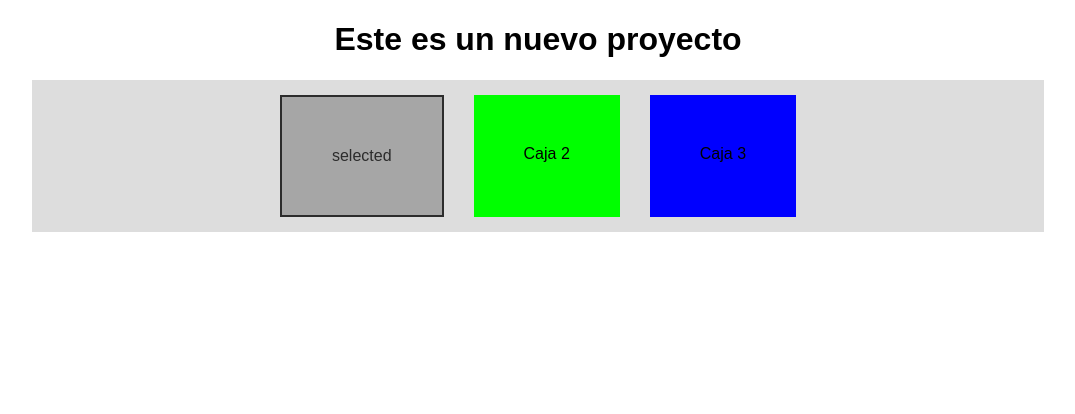
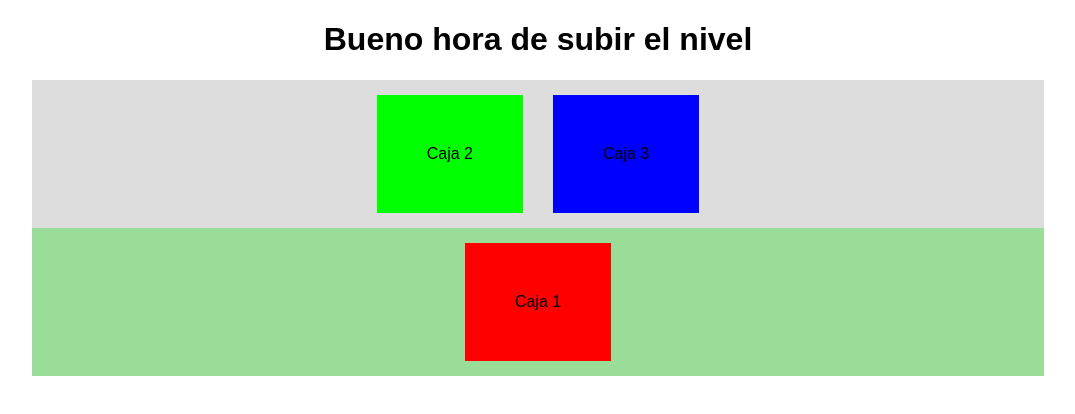
Before and after one commit to ErickOwo/Practica-de-Git, a plain HTML site: page index.html in a window 1280 px wide. Both pictures are taken after a click on the element "Caja 1". Shown: the whole page, without its empty margins (102-1177 px from the left). Drawn offline with Linux system fonts and the light colour scheme.

Commit message:
Versión alfa

```diff
--- a/code/codigo.js
+++ b/code/codigo.js
@@ -1,10 +1,11 @@
-const cajas = document.querySelectorAll(".caja")
+const cajas = document.querySelectorAll(".caja");
+const contRespuesta = document.querySelector(".cont-respuesta");
+
 
 cajas.forEach(element => {
     element.addEventListener("click",()=>{
-        element.textContent = "selected";
-        element.style.background = "#999";
-        element.style.opacity = ".8"
-        element.style.border = "2px solid #000"
+        const respuesta = document.createElement("DIV");
+        respuesta.textContent = element.textContent;
+        contRespuesta.appendChild(element);
     })
 });
--- a/css/style.css
+++ b/css/style.css
@@ -23,3 +23,10 @@ body {
 .caja-3{
     background-color: #00f;
 }
+.cont-respuesta {
+    display: flex;
+    width: 80%;
+    justify-content: center;
+    background-color: #9d9;
+    margin: auto;
+}
--- a/index.html
+++ b/index.html
@@ -8,12 +8,13 @@
     <link rel="stylesheet" href="css/style.css">
 </head>
 <body>
-    <H1>Este es un nuevo proyecto</H1>
+    <H1>Bueno hora de subir el nivel</H1>
     <div class="container">
         <div class="caja caja-1">Caja 1</div>
         <div class="caja caja-2">Caja 2</div>
         <div class="caja caja-3">Caja 3</div>
     </div>
+    <div class="cont-respuesta"></div>
     <script src="code/codigo.js"></script>
 </body>
 </html>
```
